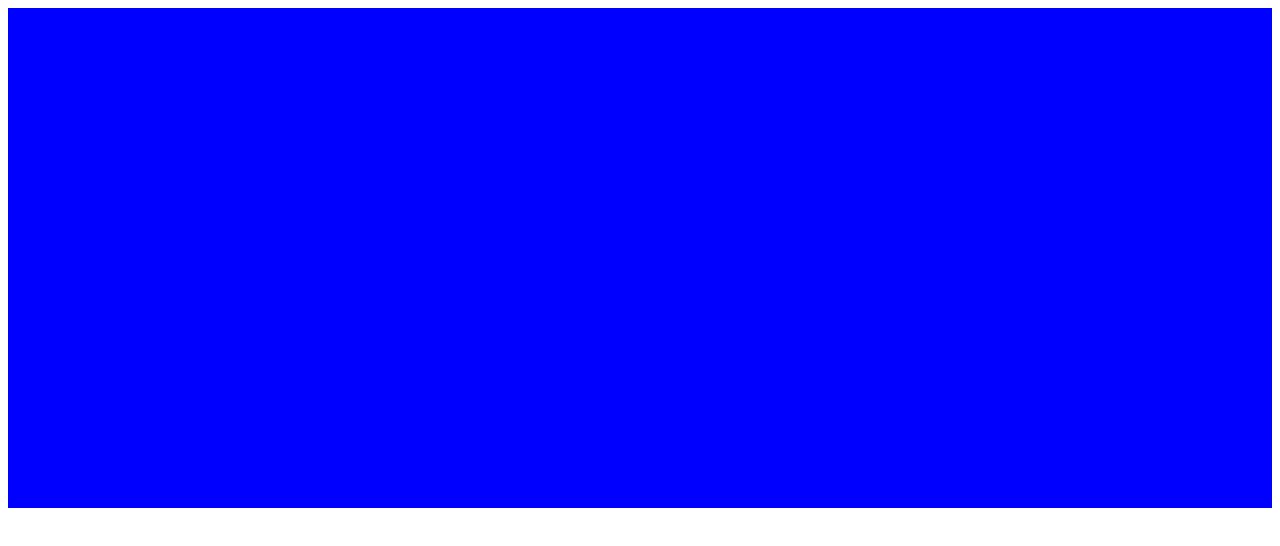
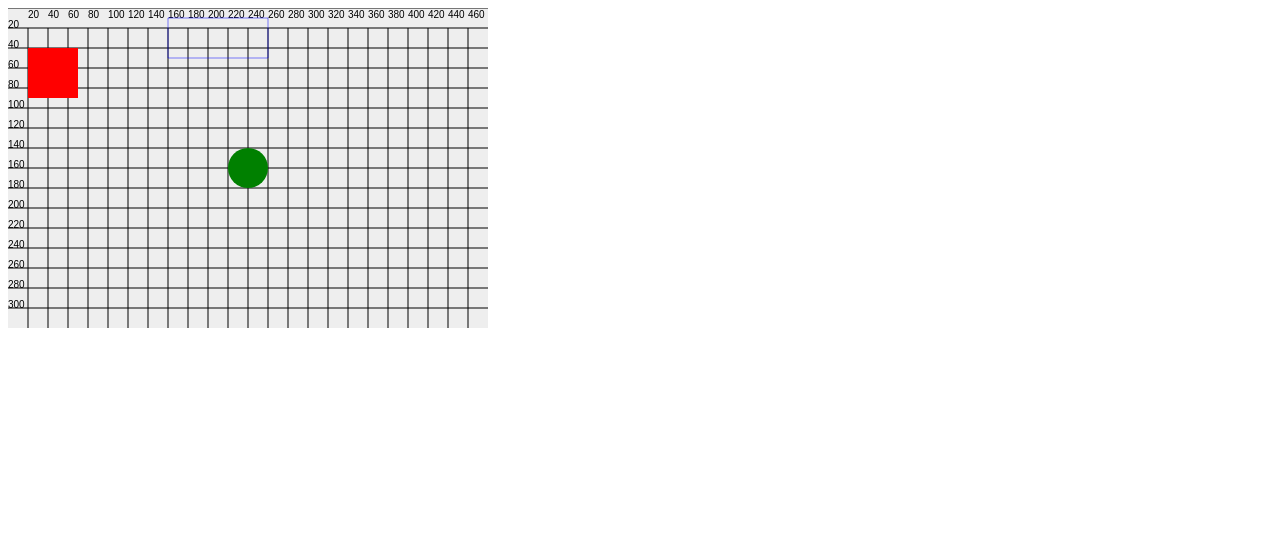
Before and after one commit to alexf101/breakout, a React app: page / in a window 1280 px wide. Shown: the top 546 px of the page. Built offline with nearby package versions, Linux system fonts and the light colour scheme.

Commit message:
Add example shapes and gridlines to canvas.

```diff
--- /dev/null
+++ b/src/classes/Game.ts
@@ -0,0 +1,61 @@
+export class Game {
+    ctx: CanvasRenderingContext2D;
+    constructor(ctx: CanvasRenderingContext2D) {
+        this.ctx = ctx;
+    }
+    start() {
+        console.log("game started");
+        showCoords(this.ctx);
+        renderRect(this.ctx);
+        renderCirc(this.ctx);
+        renderBlueRect(this.ctx);
+    }
+}
+
+function showCoords(ctx: CanvasRenderingContext2D) {
+    for (let i = 20; i < ctx.canvas.width; i += 20) {
+        ctx.fillText(i.toString(), i, 10);
+        drawLine(ctx, i, 20, i, ctx.canvas.height);
+    }
+    for (let j = 0; j < ctx.canvas.height; j += 20) {
+        ctx.fillText(j.toString(), 0, j);
+        drawLine(ctx, 0, j, ctx.canvas.width, j);
+    }
+}
+
+function drawLine(
+    ctx: CanvasRenderingContext2D,
+    x: number,
+    y: number,
+    u: number,
+    v: number
+) {
+    ctx.beginPath();
+    ctx.moveTo(x, y);
+    ctx.lineTo(u, v);
+    ctx.stroke();
+}
+
+function renderRect(ctx: CanvasRenderingContext2D) {
+    ctx.beginPath();
+    ctx.rect(20, 40, 50, 50);
+    ctx.fillStyle = "#FF0000";
+    ctx.fill();
+    ctx.closePath();
+}
+
+function renderCirc(ctx: CanvasRenderingContext2D) {
+    ctx.beginPath();
+    ctx.arc(240, 160, 20, 0, Math.PI * 2, false);
+    ctx.fillStyle = "green";
+    ctx.fill();
+    ctx.closePath();
+}
+
+function renderBlueRect(ctx: CanvasRenderingContext2D) {
+    ctx.beginPath();
+    ctx.rect(160, 10, 100, 40);
+    ctx.strokeStyle = "rgba(0, 0, 255, 0.5)";
+    ctx.stroke();
+    ctx.closePath();
+}
--- /dev/null
+++ b/src/components/Canvas.tsx
@@ -0,0 +1,20 @@
+import * as React from "react";
+import styled from "styled-components";
+
+import { Game } from "../classes/Game";
+
+export interface CanvasGameProps {}
+
+const Canvas = styled.canvas`
+    // width: 480px;
+    // height: 320px;
+    background: #eee;
+    display: block;
+`;
+export const CanvasGame = (props: CanvasGameProps) => (
+    <Canvas
+        width={480}
+        height={320}
+        ref={canvasEl => new Game(canvasEl.getContext("2d")).start()}
+    />
+);
--- a/src/components/CanvasGame.tsx
+++ /dev/null
@@ -1,11 +0,0 @@
-import * as React from "react";
-import styled from "styled-components";
-
-export interface CanvasGameProps {}
-
-const Canvas = styled.canvas`
-    width: 100%;
-    height: 500px;
-    background: blue;
-`;
-export const CanvasGame = (props: CanvasGameProps) => <Canvas />;
--- a/src/index.tsx
+++ b/src/index.tsx
@@ -1,6 +1,6 @@
 import * as React from "react";
 import * as ReactDOM from "react-dom";
 
-import { CanvasGame } from "./components/CanvasGame";
+import { CanvasGame } from "./components/Canvas";
 
 ReactDOM.render(<CanvasGame />, document.getElementById("react-app"));
```
Also changed, not shown: 1 other file (tests, documents, lock files or other folders).
